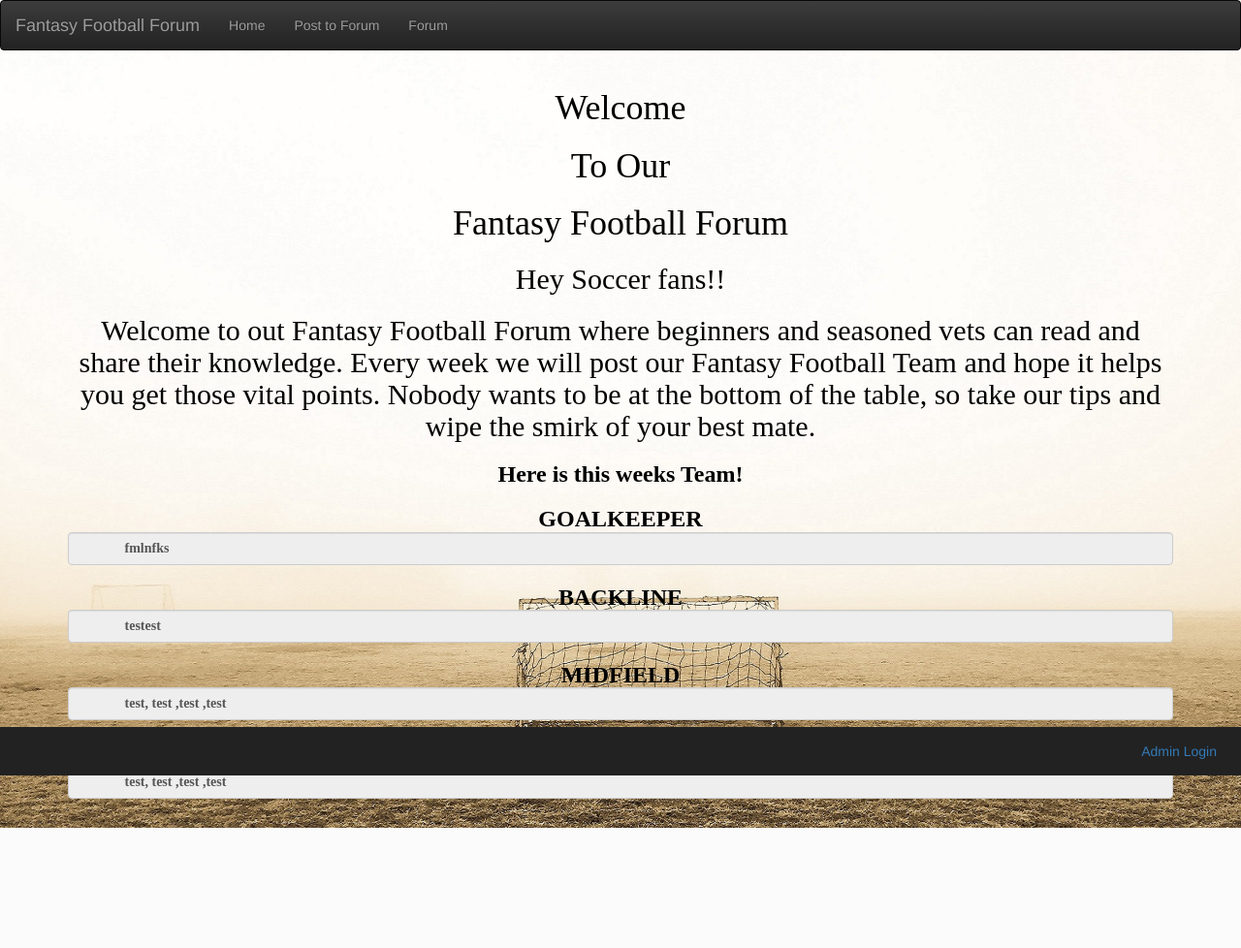
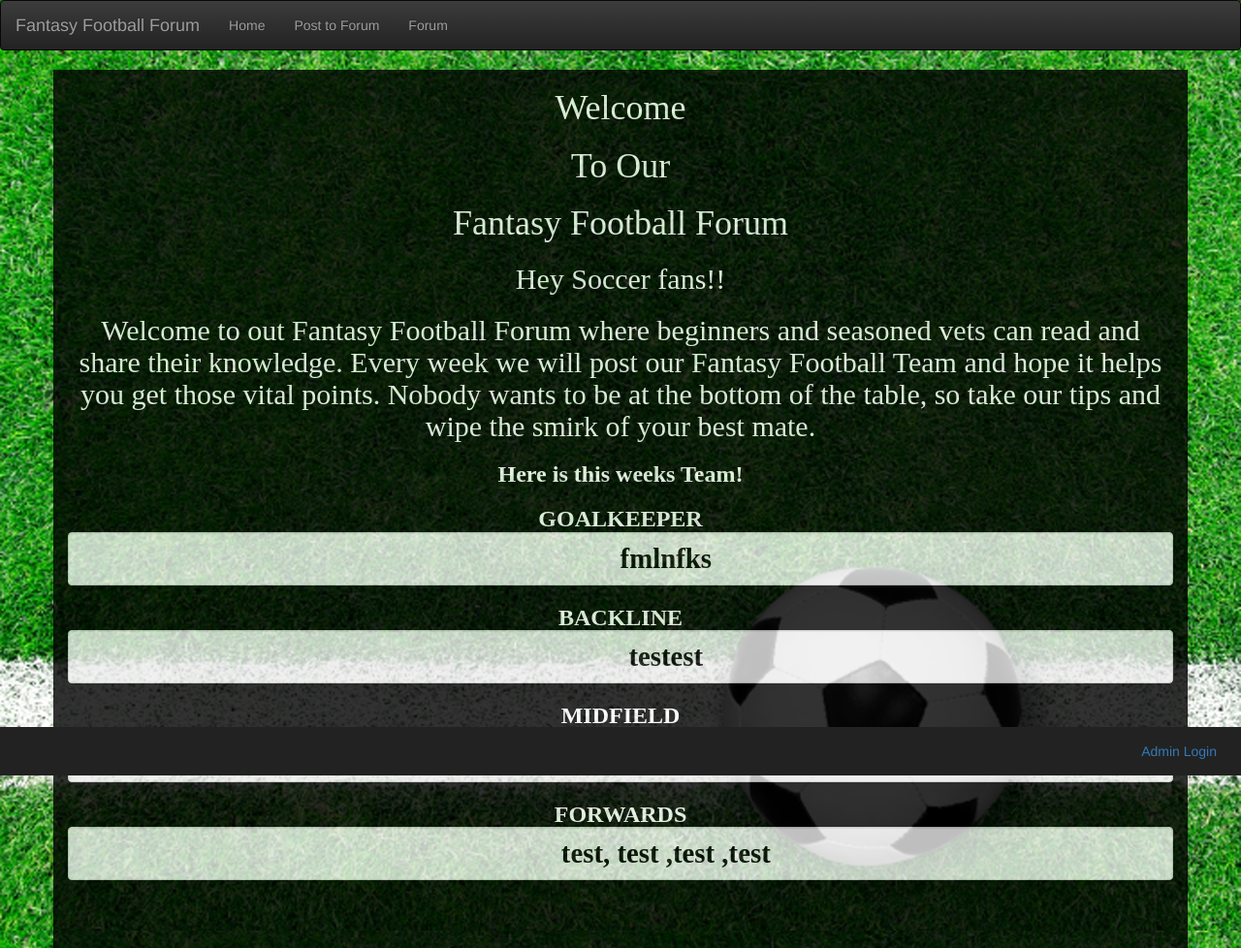
Before and after one commit to moranpatrick/data-rep-project, a Flask app: page / in a window 1280 px wide. Shown: the whole page at 97% size. Before the commit the page ends 854 px from the top, so only its background shows below. Run offline with Flask 2, Linux system fonts and the light colour scheme; data comes from the database, SQL or seed files in the repository; both versions use the stored data as it was after the commit; some libraries are stand-ins or nearby versions.

Commit message:
Final decision on background image and further css

```diff
--- a/app.py
+++ b/app.py
@@ -44,9 +44,10 @@ def forum():
 def teamEntry():
     if request.method == 'POST':
         position = request.form['positionInput']
+        position = position.upper()
         names = request.form['namesInput']
         g.db = connect_db()
-        g.db.execute('update teamData set position=?,names=? where position = ?', (request.form['positionInput'], request.form['namesInput'], request.form['positionInput']))
+        g.db.execute('update teamData set position=?,names=? where position = ?', (position, names, position))
         g.db.commit()
         g.db.close()
     return render_template("teamEntry.html")
--- a/static/homePage.css
+++ b/static/homePage.css
@@ -1,32 +1,56 @@
 /*Custom CSS File for Web App */
 
+.container{
+    background-color:black;
+    z-index:0;
+    opacity:0.8;
+}
 h1{
     text-align: center;
-    color: black;
+    color: white;
+    text-shadow: 3px 3px 0px #000;
     font-family: Algerian;
 }
 
 h2{
     text-align: center;
-    color: black;
+    color: white;
+    text-shadow: 3px 3px 0px #000;
     font-family: "Times New Roman";
 }
 
 h3{
     font-weight: bold;
     text-align: center;
-    color: black;
+    color: white;
+    text-shadow: 3px 3px 0px #000;
     font-family: "Times New Roman";
 }
 body{
-    background-image: url(background3.jpeg);
-    background-repeat: no-repeat;
-    background-size: 100%;
+    background: url(soccer-ball.jpeg) no-repeat center center fixed;
+    -webkit-background-size: cover;
+    -moz-background-size: cover;
+    -o-background-size: cover;
+    background-size: cover;
 }
 
 textarea{
     overflow: hidden;
     resize: none;
+}
+
+label{
+    color: white;
+}
+
+.form-control{
+    color: black;
+    font-size: large;
+}
+#teamDisplay
+{
+    text-align: center;
+    font-size: larger;
 }
 
 .footer{
--- a/templates/form.html
+++ b/templates/form.html
@@ -6,14 +6,14 @@
 <form style="margin-left: 20px; margin-right: 20px" method="POST" action="{{ url_for('form') }}">
   <!--name input-->
   <div class="form-group">
-    <label for="nameInput">Name</label>
+    <label for="nameInput">Enter your Name</label>
     <input type="text" class="form-control" name = "nameInput" id="nameInput" placeholder="Please Enter your name">
     <small id="nameHelp" class="form-text text-muted">We'll never share your name with anyone else.</small>
   </div>
   <!--message imput-->
   <div class="form-group">
     <label for="textArea">Enter Your Post to the Forum Below</label>
-    <textarea type ="text" class="form-control" style="text-align: left" name = "messageInput" id="messageInput" rows="5"></textarea>
+    <textarea type ="text" class="form-control" name = "messageInput" id="messageInput" rows="5"></textarea>
   </div>
 
   <button type="submit" value="/forum" id = "submit" class="btn btn-primary">Submit</button>
--- a/templates/forum.html
+++ b/templates/forum.html
@@ -4,7 +4,7 @@
     <h2>FORUM</h2>
     <div class="form-group" style="margin-left: 20px; margin-right: 20px">
             {% for post in posts %}
-                <textarea class="form-control" rows="3">
+                <textarea class="form-control" rows="3" readonly>
                 {{ post.name }} Says:
                 {{ post.message }}
                 </textarea>
--- a/templates/homePage.html
+++ b/templates/homePage.html
@@ -13,11 +13,13 @@
 
     {% for post in posts %}
         <h3>{{ post.position }}
-        <textarea class="form-control" rows="1" readonly>
+        <textarea class="form-control" id = "teamDisplay" rows="1" readonly>
              {{ post.names }}
         </textarea>
         </h3>
     {% endfor %}
     <br/>
+    <br/>
+    <br/>
 
 {% endblock %}
--- a/templates/teamEntry.html
+++ b/templates/teamEntry.html
@@ -6,7 +6,7 @@
 <!-- Html Form Control -->
 <form style="margin-left: 20px; margin-right: 20px" method="POST" action="{{ url_for('teamEntry') }}">
   <div class="form-group">
-    <label for="positionInput">Please Enter the position?(in this order GoalKeeper,BackLine,Mid-Field,Forward):</label>
+    <label for="positionInput">Please Enter the position?(in this order GoalKeeper,BackLine,MidField,Forwards):</label>
     <input type="text" class="form-control" name = "positionInput" id="positionInput" placeholder="GoalKeeper">
   </div>
   <!--players imput-->
```
Also changed, not shown: sql.py (+4 -4 lines), data/formData.db, static/background3.jpeg (deleted), static/soccer-ball.jpeg (added).
